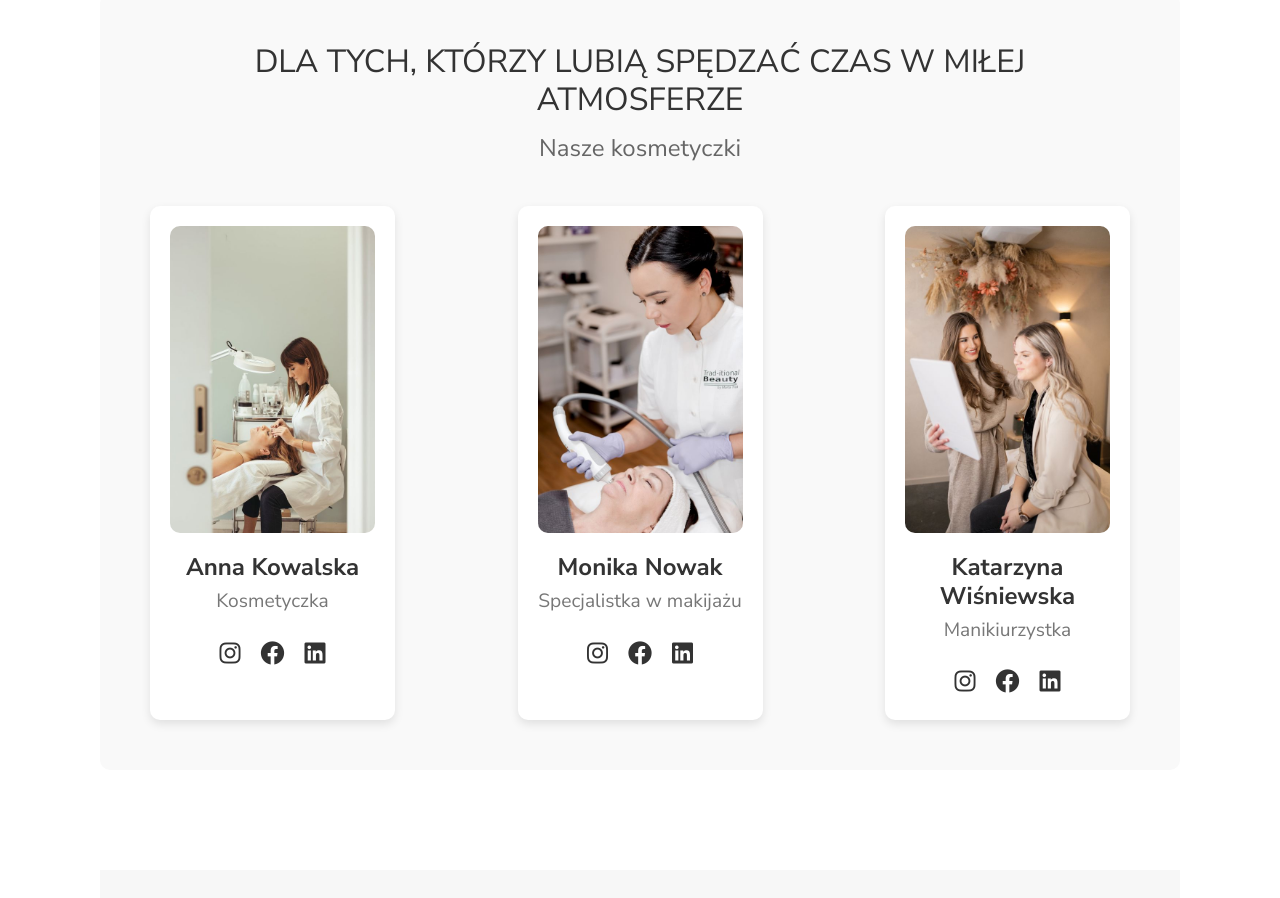
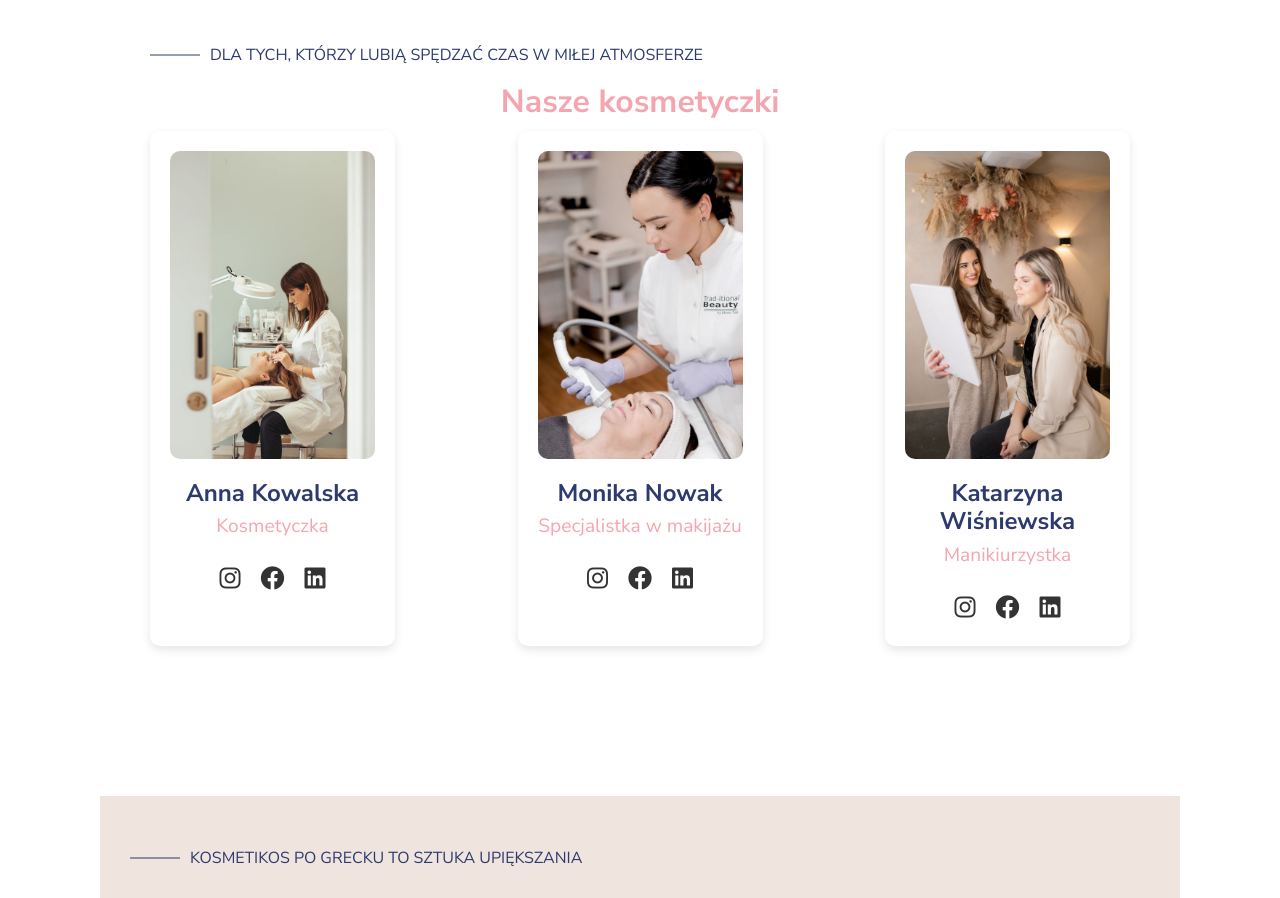
Before and after one commit to justynakwasniak/beauty-salon, a React (Vite) app: page / in a window 1280 px wide. Shown: the part 2680-3578 px from the top of the page. Built offline with nearby package versions, Linux system fonts and the light colour scheme.

Commit message:
30.08 part 2

```diff
--- a/src/components/Contact.tsx
+++ b/src/components/Contact.tsx
@@ -11,29 +11,24 @@ const Contact: React.FC = () => {
   return (
     <section className="contact-container">
       <div className="contact-left">
-        <h1>Rezerwacja Online</h1>
+        <h2>Rezerwacja Online</h2>
         <Form>
-          <Form.Group controlId="formName">
-            <Form.Label>Imię</Form.Label>
-            <Form.Control type="text" placeholder="Wpisz swoje imię" />
+          <div className="form-row">
+            <Form.Group controlId="formName">
+              <Form.Control type="text" placeholder="Imię" />
+            </Form.Group>
+
+            <Form.Group controlId="formPhone">
+              <Form.Control type="tel" placeholder="Telefon" />
+            </Form.Group>
+          </div>
+
+          <Form.Group controlId="formMessage">
+            <Form.Control as="textarea" rows={3} placeholder="Wiadomość" />
           </Form.Group>
 
-          <Form.Group controlId="formPhone">
-            <Form.Label>Telefon</Form.Label>
-            <Form.Control type="tel" placeholder="Wpisz swój numer telefonu" />
-          </Form.Group>
-
-          <Form.Group controlId="formMessage">
-            <Form.Label>Wiadomość</Form.Label>
-            <Form.Control
-              as="textarea"
-              rows={3}
-              placeholder="Wpisz swoją wiadomość"
-            />
-          </Form.Group>
-
-          <Button variant="primary" onClick={handleShowModal}>
-            Wyślij
+          <Button className="button" onClick={handleShowModal}>
+            WYŚLIJ
           </Button>
         </Form>
       </div>
--- a/src/components/Kosmetikos.tsx
+++ b/src/components/Kosmetikos.tsx
@@ -9,7 +9,7 @@ import beauty4 from "../assets/beauty4.jpg";
 const Kosmetikos: React.FC = () => {
   return (
     <section className="kosmetikos-container">
-      <h1>Kosmetikos po grecku to sztuka upiększania</h1>
+      <p>KOSMETIKOS PO GRECKU TO SZTUKA UPIĘKSZANIA </p>
       <div className="images-grid">
         <img src={beauty1} alt="Beauty 1" className="image-box" />
         <img src={beauty2} alt="Beauty 2" className="image-box" />
--- a/src/components/Services.tsx
+++ b/src/components/Services.tsx
@@ -24,7 +24,7 @@ const Services: React.FC = () => {
           <p className="p-services">
             Spędź czas w towarzystwie najlepszych profesjonalistów{" "}
           </p>
-          <h1>Usługi i Cennik</h1>
+          <h2>Usługi i Cennik</h2>
         </div>
         <div className="container">
           <div className="row">
--- a/src/components/Team.tsx
+++ b/src/components/Team.tsx
@@ -7,9 +7,11 @@ const Team: React.FC = () => {
   return (
     <section className="team-container">
       {/* Nagłówek */}
-      <div className="team-header">
-        <h1>DLA TYCH, KTÓRZY LUBIĄ SPĘDZAĆ CZAS W MIŁEJ ATMOSFERZE</h1>
-        <p>Nasze kosmetyczki</p>
+      <div>
+        <p className="p-team">
+          DLA TYCH, KTÓRZY LUBIĄ SPĘDZAĆ CZAS W MIŁEJ ATMOSFERZE
+        </p>
+        <h2 className="h2-team">Nasze kosmetyczki</h2>
       </div>
 
       {/* Sekcja zespołu */}
@@ -17,7 +19,7 @@ const Team: React.FC = () => {
         <div className="team-member">
           <img src={kosmetyczka1} alt="Kosmetyczka 1" />
           <h2>Anna Kowalska</h2>
-          <p>Kosmetyczka</p>
+          <p className="p-cosmetology">Kosmetyczka</p>
           <div className="team-socials">
             <a
               href="https://www.instagram.com/"
--- a/src/styles/Contact.css
+++ b/src/styles/Contact.css
@@ -2,14 +2,13 @@
   display: flex;
   justify-content: space-between;
   padding: 50px;
-  background-color: #f7f7f7;
 }
 
 .contact-left,
 .contact-right {
   flex: 1;
   padding: 20px;
-  background-color: #fff;
+  background-color: var(--primary-color);
   border-radius: 8px;
   box-shadow: 0 4px 8px rgba(0, 0, 0, 0.1);
 }
@@ -17,22 +16,66 @@
 .contact-left {
   margin-right: 20px; /* Odstęp między kolumnami */
 }
+.contact-left .form-row {
+  display: flex;
+  justify-content: space-between;
+  flex-wrap: wrap;
+}
+.contact-left .form-group {
+  flex: 1;
+  margin-right: 10px; /* Odstęp między polami */
+  position: relative; /* Umożliwia pozycjonowanie pseudoelementów */
+  margin-bottom: 20px;
+}
+.contact-left .form-group::after {
+  content: ""; /* Pusty element do wyświetlenia linii */
+  position: absolute;
+  left: 0;
+  bottom: 0;
+  width: 100%; /* Szerokość linii */
+  height: 1px; /* Grubość linii */
+  background-color: var(--three-color);
+  transform: translateY(4px); /* Odstęp między linią a tekstem */
+  z-index: 1;
+}
+
+.contact-left .form-group:last-child {
+  margin-right: 0; /* Usuwa odstęp po ostatnim polu */
+}
+
+.contact-left .form-control {
+  background-color: var(--primary-color); /* Kolor tła pola tekstowego */
+  color: var(--text-color); /* Kolor tekstu w polu tekstowym */
+  border: none; /* Usunięcie standardowego obramowania */
+  border-bottom: 1px solid var(--border-color); /* Dodanie linii pod polem */
+  padding: 10px; /* Padding w polach tekstowych */
+  border-radius: 4px;
+  margin-bottom: 15px;
+}
+.contact-left .form-control:focus {
+  outline: none; /* Usunięcie domyślnej obramowania fokusu */
+  box-shadow: none; /* Usunięcie domyślnego cienia fokusu */
+}
+
+.contact-left .btn {
+  margin-top: 20px;
+}
 
 .contact-right {
   margin-left: 20px; /* Odstęp między kolumnami */
 }
 
-.contact-left h1,
+.contact-left h2,
 .contact-right h2 {
   font-size: 2rem;
-  color: #333;
+  color: var(--three-color);
   margin-bottom: 20px;
 }
 
 .contact-left p,
 .contact-right p {
   font-size: 1rem;
-  color: #666;
+  color: var(--three-color);
 }
 
 .contact-left .form-control {
--- a/src/styles/Kosmetikos.css
+++ b/src/styles/Kosmetikos.css
@@ -1,14 +1,27 @@
 .kosmetikos-container {
   text-align: center;
   padding: 50px 0;
-  background-color: #f7f7f7; /* Tło sekcji */
+  background-color: var(--primary-color); /* Tło sekcji */
   margin-bottom: 100px;
 }
 
-.kosmetikos-container h1 {
-  font-size: 2rem;
-  color: #333;
+.kosmetikos-container p {
+  text-align: left; /* Wyrównanie tekstu do lewej */
+  position: relative; /* Ustawienie pozycji względem elementu */
+  padding-left: 60px; /* Odstęp tekstu od linii */
+  color: var(--three-color);
   margin-bottom: 30px;
+  margin-left: 30px;
+}
+.kosmetikos-container p::before {
+  content: ""; /* Pusty element do wyświetlenia linii */
+  position: absolute;
+  top: 50%; /* Ustawienie linii na środku wysokości tekstu */
+  left: 0;
+  transform: translateY(-50%); /* Wyrównanie linii w pionie do środka */
+  width: 50px; /* Długość linii */
+  height: 1px; /* Grubość linii */
+  background-color: var(--three-color);
 }
 
 .images-grid {
@@ -21,5 +34,7 @@
 .image-box {
   width: 300px;
   height: 400px;
-  background-color: #ccc; /* Placeholder koloru tła dla obrazków */
+  background-color: var(
+    --primary-color
+  ); /* Placeholder koloru tła dla obrazków */
 }
--- a/src/styles/Services.css
+++ b/src/styles/Services.css
@@ -36,7 +36,7 @@
   padding: 20px;
 }
 
-.services-header h1 {
+.services-header h2 {
   font-size: 3rem; /* Rozmiar nagłówka */
   color: var(--secondary-color);
   margin: 0;
@@ -49,14 +49,6 @@
 
 .services-list {
   padding: 20px;
-}
-
-.services-list h2 {
-  font-size: 1.5rem; /* Rozmiar nagłówka dla sekcji usług */
-  margin-bottom: 20px;
-  text-align: left; /* Wyśrodkowanie nagłówków sekcji */
-  color: var(--secondary-color);
-  font-weight: bold;
 }
 
 .services-list ul {
--- a/src/styles/Team.css
+++ b/src/styles/Team.css
@@ -2,25 +2,34 @@
 .team-container {
   text-align: center;
   padding: 50px;
-  background-color: #f9f9f9;
 
   border-radius: 10px;
   margin-bottom: 100px;
 }
 
 /* Nagłówek sekcji */
-.team-header h1 {
+.h2-team {
   font-size: 2rem;
   margin-bottom: 10px;
-  color: #333;
+  color: var(--secondary-color);
 }
 
-.team-header p {
-  font-size: 1.5rem;
-  color: #666;
-  margin-bottom: 40px;
+.p-team {
+  text-align: left; /* Wyrównanie tekstu do lewej */
+  position: relative; /* Ustawienie pozycji względem elementu */
+  padding-left: 60px; /* Odstęp tekstu od linii */
+  color: var(--three-color);
 }
-
+.p-team::before {
+  content: ""; /* Pusty element do wyświetlenia linii */
+  position: absolute;
+  top: 50%; /* Ustawienie linii na środku wysokości tekstu */
+  left: 0;
+  transform: translateY(-50%); /* Wyrównanie linii w pionie do środka */
+  width: 50px; /* Długość linii */
+  height: 1px; /* Grubość linii */
+  background-color: var(--three-color);
+}
 /* Stylizacja dla zespołu */
 .team-members {
   display: flex;
@@ -45,12 +54,12 @@
 .team-member h2 {
   font-size: 1.5rem;
   margin-bottom: 5px;
-  color: #333;
+  color: var(--three-color);
 }
 
 .team-member p {
   font-size: 1.2rem;
-  color: #777;
+  color: var(--secondary-color);
   margin-bottom: 20px;
 }
 
@@ -62,5 +71,8 @@
 }
 
 .team-socials a:hover {
-  color: #ff6347; /* Kolor zmienia się po najechaniu */
+  color: var(--secondary-color); /* Kolor zmienia się po najechaniu */
 }
+.p-cosmetology {
+  color: var(--secondary-color);
+}
```
